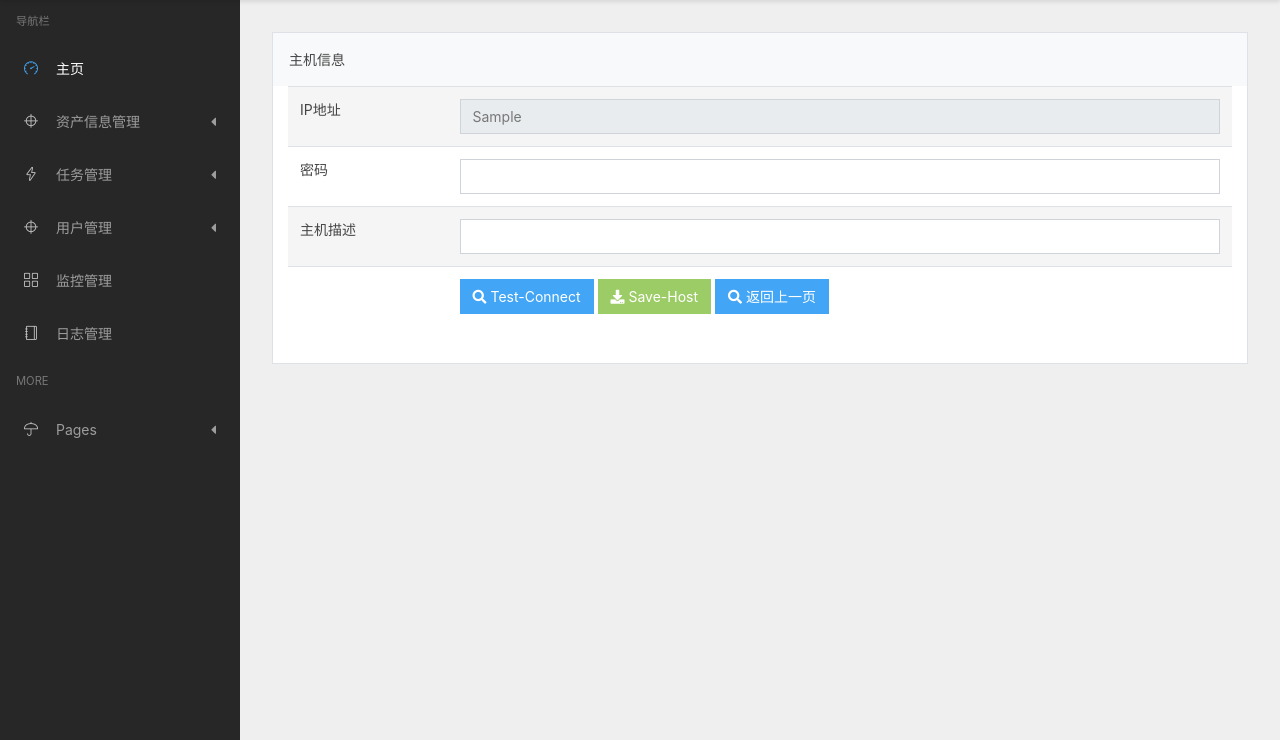
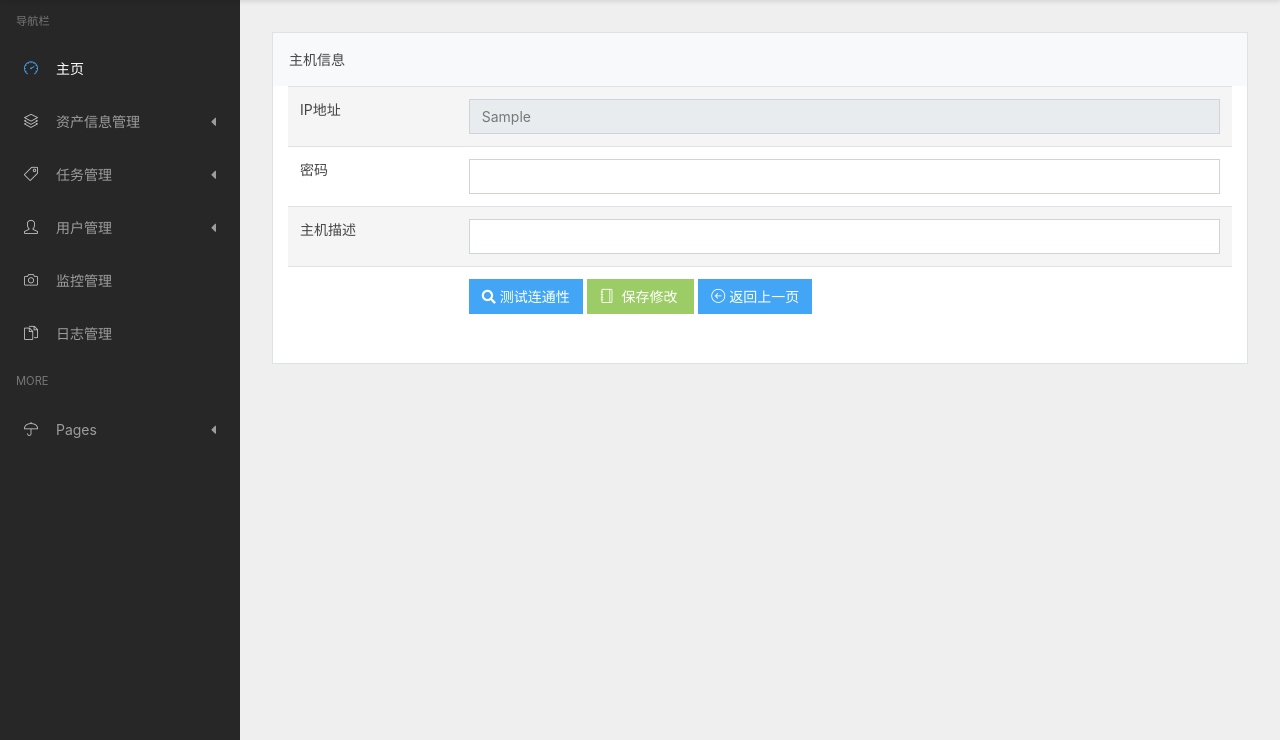
Before and after one commit to LettyCai/OpsAuto, a Django app: a page that uses templates/base.html in a window 1280 px wide. Shown: the part 60-800 px from the top of the page. Run offline with Django 3.2, Linux system fonts and the light colour scheme; a user stored in the database is signed in; tables that the repository leaves empty hold one stand-in row (values such as "Sample post"); some libraries are stand-ins or nearby versions.

Commit message:
20200114

```diff
--- a/hostsinfo/views.py
+++ b/hostsinfo/views.py
@@ -89,7 +89,7 @@ class AddHostView(UserPassesTestMixin,View):
         has_host = HostsInfo.objects.filter(ip=host.ip)
 
         if has_host:
-            return render(request,"500.html",{"status":"failed","error":"the host has added!"})
+            return render(request,"500.html",{"status":"failed","error":"主机已存在!"})
         else:
             #存储主机信息
             host.save()
@@ -142,21 +142,6 @@ class CollectHostView(View):
             groups = HostGroup.objects.all()
             return render(request,"add-host.html",{'msg':"ip地址格式不正确！",'groups':groups})
 
-class GroupListView(View):
-    def get(self,request):
-        groups = HostGroup.objects.all()
-
-        #主机组分页显示
-        try:
-            page = request.GET.get('page', 1)
-        except PageNotAnInteger:
-            page = 1
-
-        # Provide Paginator with the request object for complete querystring generation
-        p = Paginator(groups,10,request=request)
-        groups = p.page(page)
-
-        return render(request,"group-list.html",{'groups':groups,'msg':"主机信息获取失败"})
 
 class AddGroupView(UserPassesTestMixin,View):
     def test_func(self):
@@ -176,12 +161,12 @@ class AddGroupView(UserPassesTestMixin,View):
         group.group_detail = request.POST.get('group_detail',"")
         group.network = request.POST.get('group_network',"")
 
-        print(group.group_name)
-
         has_group = HostGroup.objects.filter(group_name =group.group_name)
 
         if has_group:
-            return render(request,"500.html",{"status":"failed","error":"the group has added!"})
+            return render(request,"add-group.html",{"status":"failed","msg":"添加失败：主机组已存在！"})
+        elif group.group_name == "":
+            return render(request,"add-group.html",{"status":"failed","msg":"添加失败：主机组名不能为空！"})
         else:
             group.save()
             groups = HostGroup.objects.all()
@@ -198,6 +183,7 @@ class AddGroupView(UserPassesTestMixin,View):
 
             return render(request, "group-list.html", {"status": "success",'groups':groups,"msg":"添加成功！"})
 
+
 class HostDetailView(View):
     """
     主机详细信息展示View
@@ -207,6 +193,7 @@ class HostDetailView(View):
         host = HostsInfo.objects.get(id=host_id)
 
         return render(request, "host-detail.html", {"host": host})
+
 
 class DelHostView(UserPassesTestMixin,View):
     """
@@ -231,47 +218,6 @@ class DelHostView(UserPassesTestMixin,View):
 
         return render(request, "hosts-list.html", {'hosts': hosts, 'groups': groups})
 
-class ModifyGroupView(UserPassesTestMixin,View):
-    """
-    修改主机组信息
-    """
-    def test_func(self):
-        """
-        重载父类方法，实现系统管理员、运维人员角色的用户才能访问
-        :return:
-        """
-        return self.request.user.role != 2
-
-    def get(self,request,group_id):
-        group = HostGroup.objects.get(id=int(group_id))
-        return render(request,"group-detail.html",{'group':group})
-
-    def post(self,request,group_id):
-        group_name = request.POST.get('group_name','')
-        group_network = request.POST.get('group_network','')
-        group_detail = request.POST.get('group_detail','')
-
-        group_id = request.POST.get('group_id','')
-
-        HostGroup.objects.filter(id=int(group_id)).update(group_name=group_name,network=group_network,group_detail=group_detail)
-
-        return redirect("grouplist",{"status": "success","msg":"修改成功！"})
-
-class DelGroupView(UserPassesTestMixin,View):
-    """
-    删除主机组
-    """
-    def test_func(self):
-        """
-        重载父类方法，实现系统管理员、运维人员角色的用户才能访问
-        :return:
-        """
-        return self.request.user.role != 2
-
-    def get(self,request,group_id):
-        HostGroup.objects.filter(id=int(group_id)).delete()
-
-        return redirect("grouplist")
 
 class ModifyHostView(UserPassesTestMixin,View):
     """
@@ -329,3 +275,90 @@ class ModifyHostView(UserPassesTestMixin,View):
         else:
             groups = HostGroup.objects.all()
             return render(request, "add-host.html", {"msg": "主机信息获取失败", 'res': result['res'], 'groups': groups})
+
+
+class GroupListView(View):
+    def get(self,request):
+        groups = HostGroup.objects.all()
+
+        #主机组分页显示
+        try:
+            page = request.GET.get('page', 1)
+        except PageNotAnInteger:
+            page = 1
+
+        # Provide Paginator with the request object for complete querystring generation
+        p = Paginator(groups,10,request=request)
+        groups = p.page(page)
+
+        return render(request,"group-list.html",{'groups':groups})
+
+
+class ModifyGroupView(UserPassesTestMixin,View):
+    """
+    修改主机组信息
+    """
+    def test_func(self):
+        """
+        重载父类方法，实现系统管理员、运维人员角色的用户才能访问
+        :return:
+        """
+        return self.request.user.role != 2
+
+    def get(self,request,group_id):
+        group = HostGroup.objects.get(id=int(group_id))
+        return render(request,"group-detail.html",{'group':group})
+
+    def post(self,request,group_id):
+        group_name = request.POST.get('group_name','')
+        group_network = request.POST.get('group_network','')
+        group_detail = request.POST.get('group_detail','')
+
+        if group_name =="":
+            group = HostGroup.objects.get(id=int(group_id))
+            return render(request, "group-detail.html", {'group': group, 'msg':"修改失败：主机组名不能为空！"})
+        else:
+            HostGroup.objects.filter(id=int(group_id)).update(group_name=group_name,network=group_network,group_detail=group_detail)
+
+        groups = HostGroup.objects.all()
+
+        # 主机组分页显示
+        try:
+            page = request.GET.get('page', 1)
+        except PageNotAnInteger:
+            page = 1
+
+        # Provide Paginator with the request object for complete querystring generation
+        p = Paginator(groups, 10, request=request)
+        groups = p.page(page)
+
+        return render(request, "group-list.html", {'groups': groups, 'msg':"修改成功!"})
+
+
+class DelGroupView(UserPassesTestMixin,View):
+    """
+    删除主机组
+    """
+    def test_func(self):
+        """
+        重载父类方法，实现系统管理员、运维人员角色的用户才能访问
+        :return:
+        """
+        return self.request.user.role != 2
+
+    def get(self,request,group_id):
+        HostGroup.objects.filter(id=int(group_id)).delete()
+
+        groups = HostGroup.objects.all()
+
+        # 主机组分页显示
+        try:
+            page = request.GET.get('page', 1)
+        except PageNotAnInteger:
+            page = 1
+
+        # Provide Paginator with the request object for complete querystring generation
+        p = Paginator(groups, 10, request=request)
+        groups = p.page(page)
+
+        return render(request, "group-list.html", {'groups': groups, 'msg': "删除成功!"})
--- a/templates/add-group.html
+++ b/templates/add-group.html
@@ -32,7 +32,8 @@
                                              <tr>
                                                  <td></td>
                                                  <td>
-                                                 <button type="submit" class="btn btn-primary" onclick="return add_sure()"><i class="fa fa-search"></i> Add-Group </button>
+                                                 <button type="button" class="btn btn-primary" onclick="javascript :history.back(-1);"><i class="icon icon-arrow-left-circle"></i>&nbsp;&nbsp;返回&nbsp;&nbsp;</button>
+                                                 <button type="submit" class="btn btn-success" onclick="return add_sure()"><i class="icon icon-notebook"></i>&nbsp;&nbsp; 保存&nbsp;&nbsp; </button>
                                                  </td>
                                              </tr>
                                          {% csrf_token %}
--- a/templates/add-host.html
+++ b/templates/add-host.html
@@ -11,7 +11,7 @@
                                         <input name="ip" value="192.168.56.102">
                                         <label>密码</label>
                                         <input type="password" name="password" value="123456">
-                                        <button type="submit" class="btn btn-primary" ><i class="fa fa-search"></i> Collection </button>
+                                        <button type="submit" class="btn btn-primary" ><i class="fa fa-search"></i> &nbsp;&nbsp;连接&nbsp;&nbsp; </button>
                                      {% csrf_token %}
                                     </form>
 
@@ -87,7 +87,9 @@
                                         </tr>
                                         <tr>
                                             <td></td>
-                                            <td><button type="submit" class="btn btn-primary" onclick="return add_sure()" ><i class="fa fa-align-center"></i>&nbsp;AddHost </button></td>
+                                            <td>
+                                                <button type="button" class="btn btn-primary" onclick="javascript :history.back(-1);"><i class="icon icon-arrow-left-circle"></i>&nbsp;&nbsp;返回&nbsp;&nbsp;</button>
+                                                <button type="submit" class="btn btn-success" onclick="return add_sure()" ><i class="fa fa-align-center"></i>&nbsp;&nbsp;&nbsp;保存&nbsp;&nbsp; </button></td>
                                         </tr>
                                      {% csrf_token %}
                                 </form>
--- a/templates/base.html
+++ b/templates/base.html
@@ -68,20 +68,20 @@
 
                     <li class="nav-item nav-dropdown">
                         <a href="#" class="nav-link nav-dropdown-toggle">
-                            <i class="icon icon-target"></i> 资产信息管理 <i class="fa fa-caret-left"></i>
+                            <i class="icon icon-layers"></i> 资产信息管理 <i class="fa fa-caret-left"></i>
                         </a>
 
                         <ul class="nav-dropdown-items">
                             <li class="nav-item">
                                 <a href="/hostinfo/" class="nav-link {% block hostinfo %}{% endblock %}" >
-                                     <i class="icon icon-target"></i> 主机信息
+                                     <i class="icon icon-arrow-right"></i> 主机信息
                                 </a>
                             </li>
                         </ul>
                         <ul class="nav-dropdown-items">
                             <li class="nav-item">
                                 <a href="/grouplist/" class="nav-link {% block grouplist %}{% endblock %}" >
-                                    <i class="icon icon-target"></i> 分组信息
+                                    <i class="icon icon-arrow-right"></i> 分组信息
                                 </a>
                             </li>
                         </ul>
@@ -90,14 +90,14 @@
 
                     <li class="nav-item nav-dropdown">
                             <a href="#" class="nav-link nav-dropdown-toggle">
-                                <i class="icon icon-energy"></i> 任务管理 <i class="fa fa-caret-left"></i>
+                                <i class="icon icon-tag"></i> 任务管理 <i class="fa fa-caret-left"></i>
                             </a>
 
 
                         <ul class="nav-dropdown-items">
                             <li class="nav-item">
                                 <a href="/killttyp/" class="nav-link {% block killttyp %}{% endblock %}">
-                                    <i class="icon icon-energy"></i> 清理终端号
+                                    <i class="icon  icon-arrow-right"></i> 清理终端号
                                 </a>
                             </li>
                         </ul>
@@ -105,7 +105,7 @@
                         <ul class="nav-dropdown-items">
                             <li class="nav-item">
                                 <a href="/upload/" class="nav-link {% block upload %}{% endblock %}">
-                                    <i class="icon icon-energy"></i> 文件上传
+                                    <i class="icon  icon-arrow-right"></i> 文件上传
                                 </a>
                             </li>
                         </ul>
@@ -114,7 +114,7 @@
                          <ul class="nav-dropdown-items">
                             <li class="nav-item">
                                 <a href="/taskdo/" class="nav-link {% block taskdo %}{% endblock %}" >
-                                    <i class="icon icon-energy"></i> 任务执行
+                                    <i class="icon  icon-arrow-right"></i> 任务执行
                                 </a>
                             </li>
                         </ul>
@@ -122,7 +122,7 @@
                         <ul class="nav-dropdown-items">
                             <li class="nav-item">
                                 <a href="chartjs.html" class="nav-link">
-                                    <i class="icon icon-energy"></i> 脚本执行
+                                    <i class="icon  icon-arrow-right"></i> 脚本执行
                                 </a>
                             </li>
                         </ul>
@@ -134,20 +134,20 @@
                     {% ifnotequal request.user.role 2%}
                     <li class="nav-item nav-dropdown">
                         <a href="#" class="nav-link nav-dropdown-toggle">
-                            <i class="icon icon-target"></i> 用户管理 <i class="fa fa-caret-left"></i>
+                            <i class="icon icon-user"></i> 用户管理 <i class="fa fa-caret-left"></i>
                         </a>
 
                         <ul class="nav-dropdown-items">
                             <li class="nav-item">
                                 <a href="/userlist/" class="nav-link {% block userlist %}{% endblock %}" >
-                                    <i class="icon icon-target"></i> 用户列表
+                                    <i class="icon icon-arrow-right"></i> 用户列表
                                 </a>
                             </li>
                         </ul>
                         <ul class="nav-dropdown-items">
                             <li class="nav-item">
                                 <a href="/register/" class="nav-link {% block register %}{% endblock %}">
-                                    <i class="icon icon-target"></i> 新增用户
+                                    <i class="icon icon-arrow-right"></i> 新增用户
                                 </a>
                             </li>
                         </ul>
@@ -160,13 +160,13 @@
 
                     <li class="nav-item">
                         <a href="tables.html" class="nav-link">
-                            <i class="icon icon-grid"></i> 监控管理
+                            <i class="icon icon-camera"></i> 监控管理
                         </a>
                     </li>
 
                     <li class="nav-item">
                         <a href="/findlog/" class="nav-link">
-                            <i class="icon icon-notebook"></i> 日志管理
+                            <i class="icon icon-docs"></i> 日志管理
                         </a>
                     </li>
 
--- a/templates/group-detail.html
+++ b/templates/group-detail.html
@@ -11,7 +11,7 @@
 
                                     <div class="col-md-12">
                                          <table class="table table-striped">
-                                         <form id="collectform" action="/modifygroup/" method="post" autocomplete="off">
+                                         <form id="collectform" action="/modifygroup{{group.id}}/" method="post" autocomplete="off">
                                         <tr>
                                             <td>主机组名</td>
                                             <td>
@@ -35,7 +35,7 @@
                                              <tr>
                                                  <td></td>
                                                  <td>
-                                                 <button type="button" class="btn btn-primary" ><i class="icon icon-arrow-left-circle"></i>&nbsp;&nbsp;返回&nbsp;&nbsp;</button>
+                                                 <button type="button" class="btn btn-primary" onclick="javascript :history.back(-1);"><i class="icon icon-arrow-left-circle"></i>&nbsp;&nbsp;返回&nbsp;&nbsp;</button>
                                                  <button type="submit" class="btn btn-success" ><i class="icon icon-notebook"></i>&nbsp;&nbsp;保存&nbsp;&nbsp;</button>
                                                  </td>
                                              </tr>
--- a/templates/group-list.html
+++ b/templates/group-list.html
@@ -72,8 +72,10 @@
                             </div>
                         </div>
                     </div>
+            {% if msg %}<script>alert("{{ msg }} "+"{{ res }}");</script>{% endif %}
         </div>
-<script>alert("{{ msg }}");console.log("{{ msg }}");</script>
+
+
 
 {% endblock %}
 
--- a/templates/host-detail.html
+++ b/templates/host-detail.html
@@ -55,7 +55,7 @@
                                          <tr>
                                                  <td></td>
                                                  <td>
-                                                 <button type="button"  class="btn btn-success" onclick="window.location.href='/hostinfo/' "><i class="fa fa-search"></i> 返回上一页 </button>
+                                                 <button type="button"  class="btn btn-success" onclick="window.location.href='/hostinfo/' "><i class="icon icon-arrow-left-circle"></i> 返回上一页 </button>
                                                  </td>
                                              </tr>
                                         </tbody>
--- a/templates/logs.html
+++ b/templates/logs.html
@@ -16,7 +16,7 @@
                                             <input type="date" value="2015-09-24" min="2019-05-01" max="2099-09-26">
                                                <label>ip地址</label>
                                                <input name="host_ip" value=" ">
-                                                    <button type="submit" class="btn btn-primary" ><i class="fa fa-search"></i> Search</button>
+                                                    <button type="submit" class="btn btn-primary" ><i class="fa fa-search"></i> &nbsp;查询 &nbsp;</button>
 
                                          {% csrf_token %}
                                         </form>
--- a/templates/modifyhost.html
+++ b/templates/modifyhost.html
@@ -34,9 +34,9 @@
                                              <tr>
                                                  <td></td>
                                                  <td>
-                                                   <button type="button" class="btn btn-primary" ><i class="fa fa-search"></i> Test-Connect </button>
-                                                 <button type="submit" class="btn btn-success" ><i class="fa fa-download"></i> Save-Host </button>
-                                                 <button type="button"  class="btn btn-primary" onclick="window.location.href='/hostinfo/' "><i class="fa fa-search"></i> 返回上一页 </button>
+                                                   <button type="button" class="btn btn-primary" ><i class="fa fa-search"></i> 测试连通性 </button>
+                                                 <button type="submit" class="btn btn-success" ><i class="icon icon-notebook"></i> &nbsp;保存修改&nbsp; </button>
+                                                 <button type="button"  class="btn btn-primary" onclick="window.location.href='/hostinfo/' "><i class="icon icon-arrow-left-circle"></i> 返回上一页 </button>
                                                  </td>
                                              </tr>
                                          {% csrf_token %}
```
Also changed, not shown: templates/kill-ttyp.html (+20 -3 lines), 2 other files.
